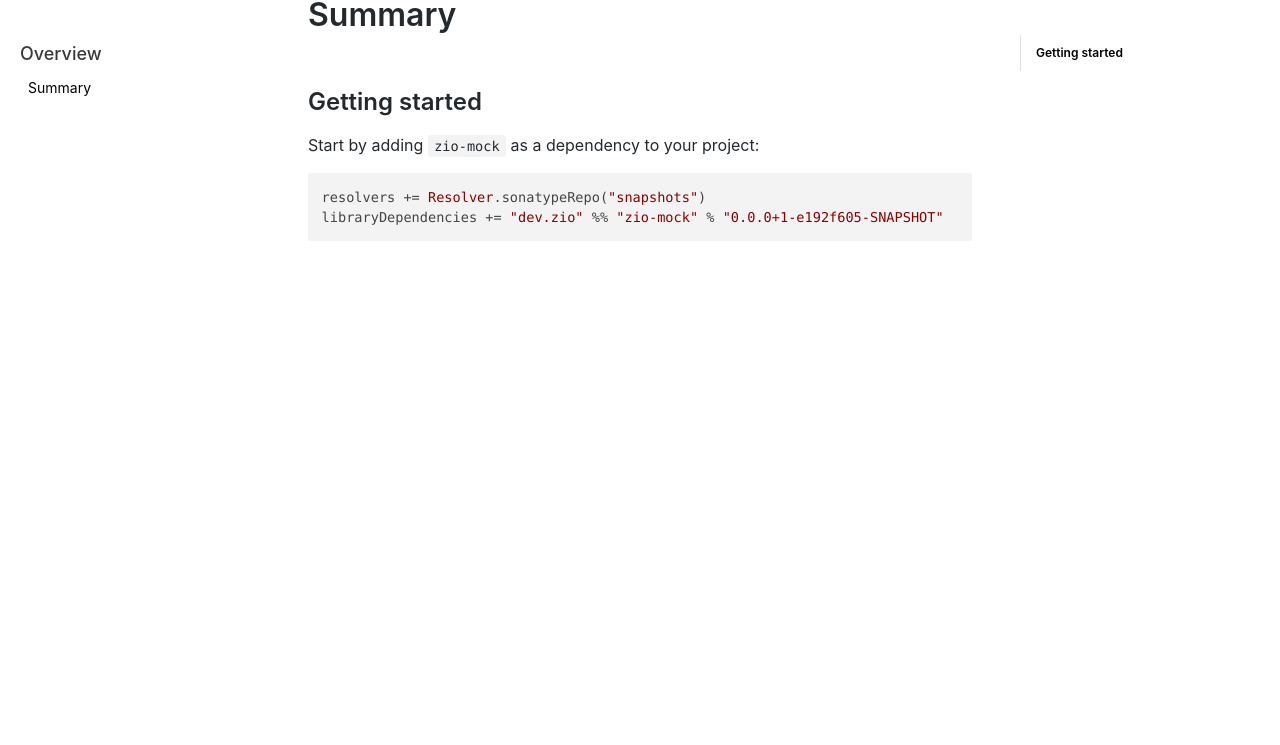
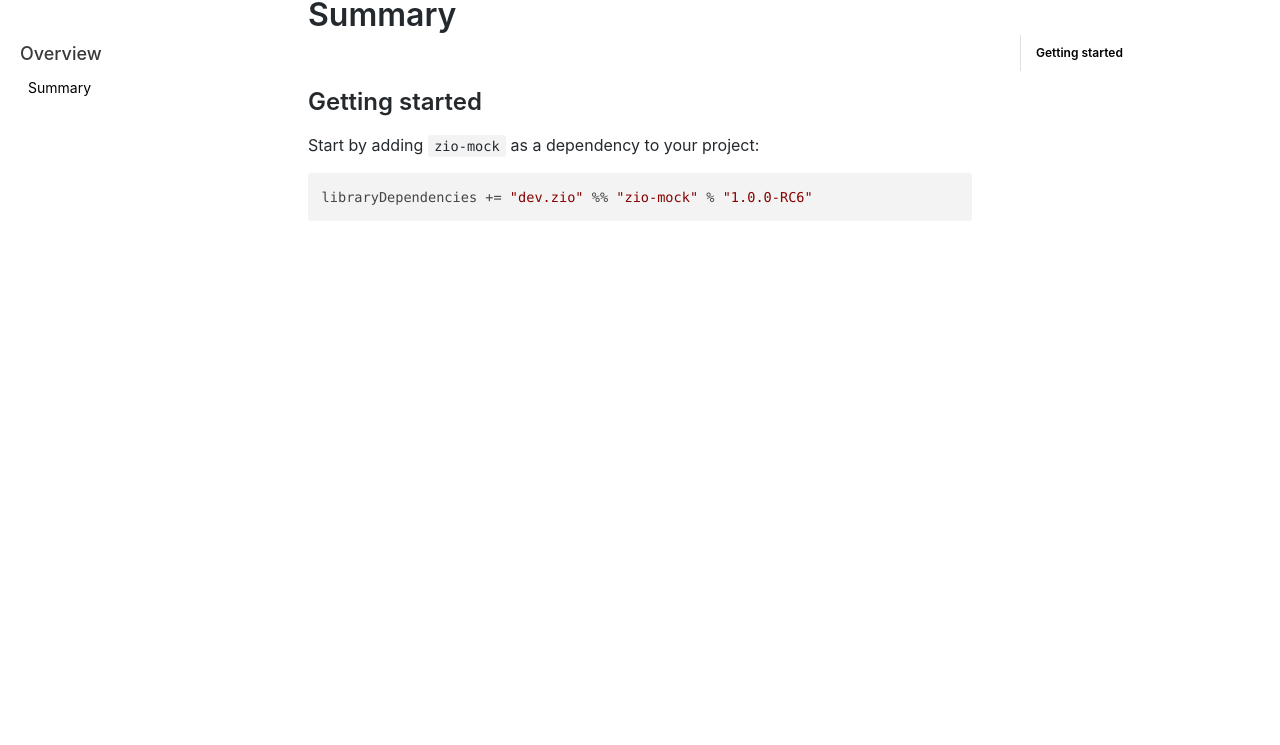
Before and after one commit to zio/zio-mock, a plain HTML site: page docs/overview/overview_index.html in a window 1280 px wide. Shown: the part 55-800 px from the top of the page. Drawn offline with nearby package versions, Linux system fonts and the light colour scheme; a script that the page names is missing; files whose address does not match are found by name.

Commit message:
Deploy website
Deploy website version based on e192f6056666a6f88be5d2c379aa617657b840d3

```diff
--- a/docs/overview/overview_index.html
+++ b/docs/overview/overview_index.html
@@ -62,7 +62,6 @@
             });
         </script></nav></div><div class="container mainContainer docsContainer"><div class="wrapper"><div class="post"><header class="postHeader"><h1 id="__docusaurus" class="postHeaderTitle">Summary</h1></header><article><div><span><h2><a class="anchor" aria-hidden="true" id="getting-started"></a><a href="#getting-started" aria-hidden="true" class="hash-link"><svg class="hash-link-icon" aria-hidden="true" height="16" version="1.1" viewBox="0 0 16 16" width="16"><path fill-rule="evenodd" d="M4 9h1v1H4c-1.5 0-3-1.69-3-3.5S2.55 3 4 3h4c1.45 0 3 1.69 3 3.5 0 1.41-.91 2.72-2 3.25V8.59c.58-.45 1-1.27 1-2.09C10 5.22 8.98 4 8 4H4c-.98 0-2 1.22-2 2.5S3 9 4 9zm9-3h-1v1h1c1 0 2 1.22 2 2.5S13.98 12 13 12H9c-.98 0-2-1.22-2-2.5 0-.83.42-1.64 1-2.09V6.25c-1.09.53-2 1.84-2 3.25C6 11.31 7.55 13 9 13h4c1.45 0 3-1.69 3-3.5S14.5 6 13 6z"></path></svg></a>Getting started</h2>
 <p>Start by adding <code>zio-mock</code> as a dependency to your project:</p>
-<pre><code class="hljs css language-scala">resolvers += <span class="hljs-type">Resolver</span>.sonatypeRepo(<span class="hljs-string">"snapshots"</span>)
-libraryDependencies += <span class="hljs-string">"dev.zio"</span> %% <span class="hljs-string">"zio-mock"</span> % <span class="hljs-string">"0.0.0+1-e192f605-SNAPSHOT"</span>
+<pre><code class="hljs css language-scala">libraryDependencies += <span class="hljs-string">"dev.zio"</span> %% <span class="hljs-string">"zio-mock"</span> % <span class="hljs-string">"1.0.0-RC6"</span>
 </code></pre>
 </span></div></article></div><div class="docs-prevnext"></div></div></div><nav class="onPageNav"><ul class="toc-headings"><li><a href="#getting-started">Getting started</a></li></ul></nav></div><footer class="nav-footer" id="footer"><section class="sitemap"><a href="/zio-mock/" class="nav-home"><img src="/zio-mock/img/sidebar_brand2x.png" alt="ZIO Mock"/></a><div><h5>GitHub</h5><a class="github-button" href="https://github.com/zio/zio-mock" data-icon="octicon-star" data-count-href="/zio/zio-mock/stargazers" data-show-count="true" data-count-aria-label="# stargazers on GitHub" aria-label="Star this project on GitHub">Star</a></div><div><h5>Chat with us on Discord</h5><a href="https://discord.gg/2ccFBr4"><img src="/zio-mock//img/discord.png" width="120" alt="discord"/></a></div><div><h5>Additional resources</h5><a href="/zio-mock/api/index.html">Scaladoc of zio-mock</a></div></section><section class="copyright">Copyright © 2022 ZIO Maintainers</section></footer></div></body></html>
```
Also changed, not shown: api/zio/mock/BuildInfo$.html (+1 -1 lines).
